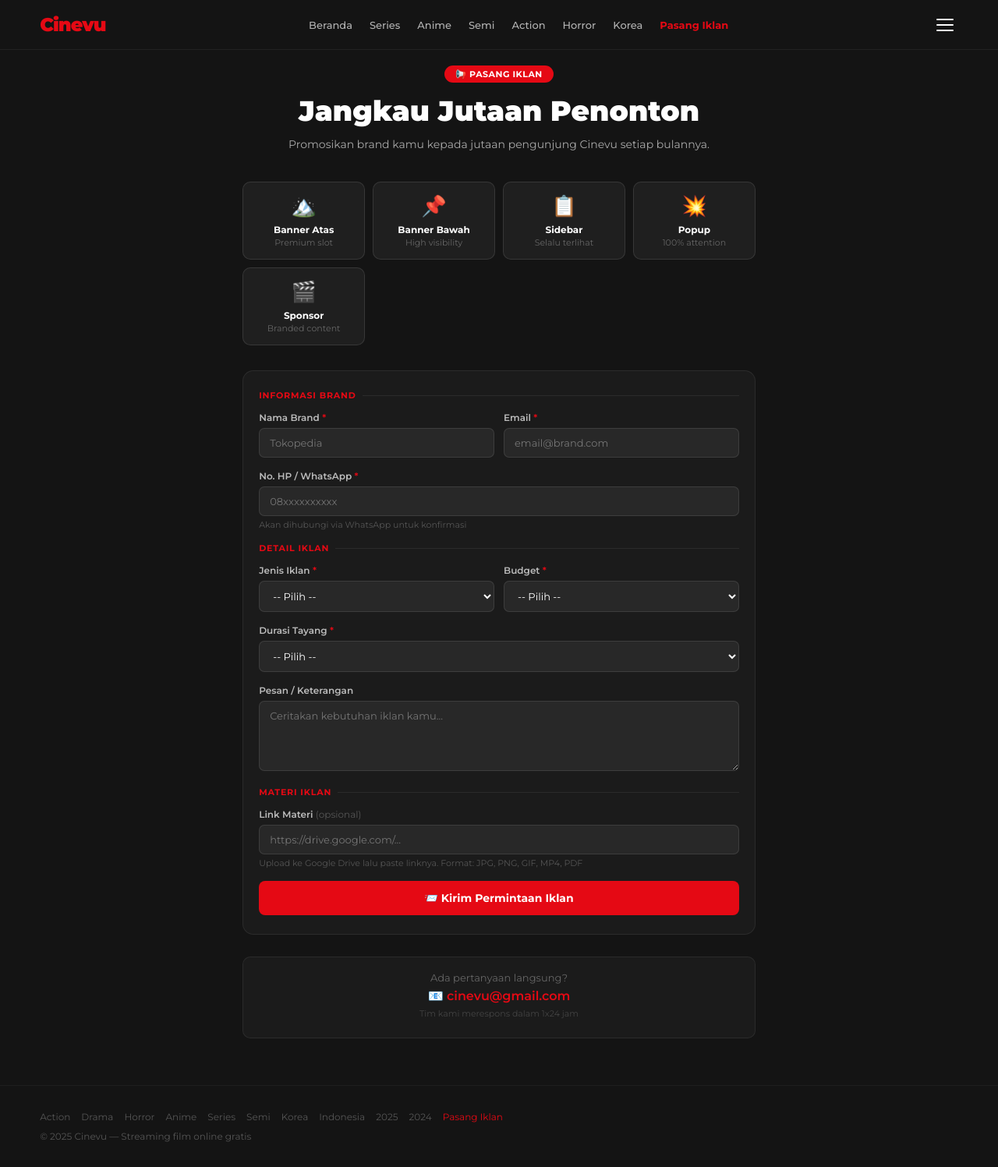
After one commit to RMBLOGG/cinevu, a Flask app: page /pasang-iklan in a window 1280 px wide. The commit adds this page. Shown: the whole page at 78% size. Run offline with Flask 3, Linux system fonts and the light colour scheme; data that the repository does not hold is empty.

Commit message:
Add files via upload

```diff
--- a/templates/base.html
+++ b/templates/base.html
@@ -358,6 +358,7 @@ footer{padding:32px 4%;border-top:1px solid #1e1e1e;color:#555;font-size:12px;}
     <a href="/genre/action">Action</a>
     <a href="/genre/horror">Horror</a>
     <a href="/country/korea">Korea</a>
+    <a href="/pasang-iklan" style="color:var(--red);font-weight:700;">Pasang Iklan</a>
   </div>
   <div class="nav-right">
     <button class="hamburger" id="menuBtn" aria-label="Menu">
@@ -460,6 +461,19 @@ footer{padding:32px 4%;border-top:1px solid #1e1e1e;color:#555;font-size:12px;}
 
 <main>{% block content %}{% endblock %}</main>
 
+<!-- SLOT IKLAN: footer_banner -->
+{% if iklan is defined and iklan.get('footer_banner') %}
+<div class="ad-slot ad-footer-banner">
+{% for ad in iklan['footer_banner'] %}
+  {% if ad.tipe == 'gambar' %}
+    <a href="{{ ad.link_url or '#' }}" target="_blank" rel="noopener"><img src="{{ ad.konten }}" alt="{{ ad.nama }}" style="max-width:100%;display:block;margin:0 auto;"></a>
+  {% elif ad.tipe in ('html','script') %}
+    {{ ad.konten | safe }}
+  {% endif %}
+{% endfor %}
+</div>
+{% endif %}
+
 <footer>
   <div class="footer-links">
     <a href="/genre/action">Action</a><a href="/genre/drama">Drama</a>
@@ -467,9 +481,26 @@ footer{padding:32px 4%;border-top:1px solid #1e1e1e;color:#555;font-size:12px;}
     <a href="/series">Series</a><a href="/semi">Semi</a>
     <a href="/country/korea">Korea</a><a href="/country/indonesia">Indonesia</a>
     <a href="/year/2025">2025</a><a href="/year/2024">2024</a>
+    <a href="/pasang-iklan" style="color:var(--red);">Pasang Iklan</a>
   </div>
   <p>© 2025 Cinevu — Streaming film online gratis</p>
 </footer>
+
+<!-- SLOT IKLAN: popup -->
+{% if iklan is defined and iklan.get('popup') %}
+{% for ad in iklan['popup'] %}
+<div id="popup-ad-{{ loop.index }}" style="position:fixed;inset:0;background:rgba(0,0,0,.75);z-index:9999;display:flex;align-items:center;justify-content:center;padding:16px;">
+  <div style="position:relative;max-width:520px;width:100%;">
+    <button onclick="this.parentElement.parentElement.remove()" style="position:absolute;top:-12px;right:-12px;background:#e50914;color:#fff;border:none;border-radius:50%;width:28px;height:28px;font-size:16px;cursor:pointer;z-index:1;">✕</button>
+    {% if ad.tipe == 'gambar' %}
+      <a href="{{ ad.link_url or '#' }}" target="_blank" rel="noopener"><img src="{{ ad.konten }}" style="width:100%;border-radius:8px;display:block;"></a>
+    {% else %}
+      {{ ad.konten | safe }}
+    {% endif %}
+  </div>
+</div>
+{% endfor %}
+{% endif %}
 
 <script>
 // Navbar scroll
--- /dev/null
+++ b/templates/pasang_iklan.html
@@ -0,0 +1,116 @@
+{% extends "base.html" %}
+{% block title %}Pasang Iklan — Cinevu{% endblock %}
+
+{% block extra_css %}
+<style>
+.iklan-page{padding:84px 4% 60px;max-width:760px;margin:0 auto;}
+.iklan-hero{text-align:center;margin-bottom:36px;}
+.iklan-hero .hero-badge{display:inline-block;background:var(--red);color:#fff;font-size:11px;font-weight:700;padding:4px 14px;border-radius:20px;letter-spacing:.5px;margin-bottom:14px;}
+.iklan-hero h1{font-size:clamp(22px,5vw,36px);font-weight:900;margin-bottom:10px;}
+.iklan-hero p{color:#aaa;font-size:14px;line-height:1.65;}
+.paket-grid{display:grid;grid-template-columns:repeat(auto-fill,minmax(140px,1fr));gap:10px;margin-bottom:32px;}
+.paket-card{background:rgba(255,255,255,.05);border:1px solid rgba(255,255,255,.1);border-radius:10px;padding:14px 12px;text-align:center;cursor:pointer;transition:all .2s;}
+.paket-card:hover,.paket-card.selected{border-color:var(--red);background:rgba(229,9,20,.08);}
+.paket-icon{font-size:26px;margin-bottom:7px;}
+.paket-name{font-size:12px;font-weight:700;}
+.paket-price{font-size:11px;color:#666;margin-top:2px;}
+.iklan-form{background:rgba(255,255,255,.03);border:1px solid rgba(255,255,255,.07);border-radius:14px;padding:24px 20px;}
+.fsec{font-size:11px;font-weight:700;color:var(--red);text-transform:uppercase;letter-spacing:.8px;margin:0 0 14px;display:flex;align-items:center;gap:8px;}
+.fsec::after{content:'';flex:1;height:1px;background:rgba(255,255,255,.07);}
+.fgroup{margin-bottom:16px;}
+.fgroup label{display:block;font-size:12px;font-weight:600;color:#bbb;margin-bottom:6px;}
+.req{color:var(--red);}
+.fctl{width:100%;background:rgba(255,255,255,.06);border:1px solid rgba(255,255,255,.1);color:#fff;font-family:var(--font,sans-serif);font-size:13px;padding:10px 13px;border-radius:7px;outline:none;transition:border-color .2s;box-sizing:border-box;}
+.fctl:focus{border-color:var(--red);}
+.fctl option{background:#1a1a1a;}
+textarea.fctl{resize:vertical;min-height:90px;}
+.frow{display:grid;grid-template-columns:1fr 1fr;gap:12px;}
+.fhint{font-size:11px;color:#555;margin-top:4px;}
+.btn-submit{width:100%;background:var(--red);color:#fff;border:none;font-family:var(--font,sans-serif);font-size:14px;font-weight:700;padding:13px;border-radius:8px;cursor:pointer;margin-top:6px;display:flex;align-items:center;justify-content:center;gap:8px;transition:opacity .2s;}
+.btn-submit:hover{opacity:.85;}
+.btn-submit:disabled{opacity:.45;cursor:not-allowed;}
+.falert{padding:13px 15px;border-radius:8px;font-size:13px;margin-bottom:18px;display:none;}
+.falert.success{background:rgba(70,211,105,.1);border:1px solid rgba(70,211,105,.25);color:#46d369;}
+.falert.error{background:rgba(229,9,20,.1);border:1px solid rgba(229,9,20,.25);color:#ff6b6b;}
+.kontak-box{background:rgba(255,255,255,.03);border:1px solid rgba(255,255,255,.07);border-radius:10px;padding:18px;margin-top:28px;text-align:center;}
+.kontak-box p{font-size:13px;color:#666;margin:0 0 6px;}
+.kontak-box a{color:var(--red);font-weight:600;text-decoration:none;}
+@media(max-width:600px){.frow{grid-template-columns:1fr;}.iklan-page{padding:76px 16px 40px;}.iklan-form{padding:18px 16px;}}
+</style>
+{% endblock %}
+
+{% block content %}
+<div class="iklan-page">
+  <div class="iklan-hero">
+    <div class="hero-badge">📢 PASANG IKLAN</div>
+    <h1>Jangkau Jutaan Penonton</h1>
+    <p>Promosikan brand kamu kepada jutaan pengunjung Cinevu setiap bulannya.</p>
+  </div>
+  <div class="paket-grid">
+    <div class="paket-card" onclick="pilihPaket(this,'Banner Atas')"><div class="paket-icon">🏔️</div><div class="paket-name">Banner Atas</div><div class="paket-price">Premium slot</div></div>
+    <div class="paket-card" onclick="pilihPaket(this,'Banner Bawah')"><div class="paket-icon">📌</div><div class="paket-name">Banner Bawah</div><div class="paket-price">High visibility</div></div>
+    <div class="paket-card" onclick="pilihPaket(this,'Sidebar')"><div class="paket-icon">📋</div><div class="paket-name">Sidebar</div><div class="paket-price">Selalu terlihat</div></div>
+    <div class="paket-card" onclick="pilihPaket(this,'Popup')"><div class="paket-icon">💥</div><div class="paket-name">Popup</div><div class="paket-price">100% attention</div></div>
+    <div class="paket-card" onclick="pilihPaket(this,'Sponsor Konten')"><div class="paket-icon">🎬</div><div class="paket-name">Sponsor</div><div class="paket-price">Branded content</div></div>
+  </div>
+  <div class="iklan-form">
+    <div id="formAlert" class="falert"></div>
+    <div class="fsec">Informasi Brand</div>
+    <div class="frow">
+      <div class="fgroup"><label>Nama Brand <span class="req">*</span></label><input type="text" class="fctl" id="namaBrand" placeholder="Tokopedia"></div>
+      <div class="fgroup"><label>Email <span class="req">*</span></label><input type="email" class="fctl" id="email" placeholder="email@brand.com"></div>
+    </div>
+    <div class="fgroup"><label>No. HP / WhatsApp <span class="req">*</span></label><input type="tel" class="fctl" id="noHp" placeholder="08xxxxxxxxxx"><div class="fhint">Akan dihubungi via WhatsApp untuk konfirmasi</div></div>
+    <div class="fsec">Detail Iklan</div>
+    <div class="frow">
+      <div class="fgroup"><label>Jenis Iklan <span class="req">*</span></label><select class="fctl" id="jenisIklan"><option value="">-- Pilih --</option><option>Banner Atas</option><option>Banner Bawah</option><option>Sidebar</option><option>Popup</option><option>Sponsor Konten</option></select></div>
+      <div class="fgroup"><label>Budget <span class="req">*</span></label><select class="fctl" id="budget"><option value="">-- Pilih --</option><option>Di bawah Rp 500.000</option><option>Rp 500.000 - 1.000.000</option><option>Rp 1.000.000 - 3.000.000</option><option>Rp 3.000.000 - 5.000.000</option><option>Di atas Rp 5.000.000</option><option>Negosiasi</option></select></div>
+    </div>
+    <div class="fgroup"><label>Durasi Tayang <span class="req">*</span></label><select class="fctl" id="durasiTayang"><option value="">-- Pilih --</option><option>1 Minggu</option><option>2 Minggu</option><option>1 Bulan</option><option>3 Bulan</option><option>6 Bulan</option><option>1 Tahun</option><option>Negosiasi</option></select></div>
+    <div class="fgroup"><label>Pesan / Keterangan</label><textarea class="fctl" id="pesan" placeholder="Ceritakan kebutuhan iklan kamu..."></textarea></div>
+    <div class="fsec">Materi Iklan</div>
+    <div class="fgroup"><label>Link Materi <span style="color:#555;font-weight:400;">(opsional)</span></label><input type="url" class="fctl" id="materiUrl" placeholder="https://drive.google.com/..."><div class="fhint">Upload ke Google Drive lalu paste linknya. Format: JPG, PNG, GIF, MP4, PDF</div></div>
+    <button class="btn-submit" id="submitBtn" onclick="submitForm()">
+      <span id="submitTxt">📨 Kirim Permintaan Iklan</span>
+      <span id="submitLoader" style="display:none;">⏳ Mengirim...</span>
+    </button>
+  </div>
+  <div class="kontak-box">
+    <p>Ada pertanyaan langsung?</p>
+    <a href="mailto:cinevu@gmail.com">📧 cinevu@gmail.com</a>
+    <p style="margin-top:6px;font-size:11px;color:#444;">Tim kami merespons dalam 1x24 jam</p>
+  </div>
+</div>
+{% endblock %}
+
+{% block extra_js %}
+<script>
+function pilihPaket(el,nama){document.querySelectorAll('.paket-card').forEach(c=>c.classList.remove('selected'));el.classList.add('selected');document.getElementById('jenisIklan').value=nama;}
+function showAlert(type,msg){const el=document.getElementById('formAlert');el.className=`falert ${type}`;el.textContent=msg;el.style.display='block';el.scrollIntoView({behavior:'smooth',block:'nearest'});}
+async function submitForm(){
+  const btn=document.getElementById('submitBtn');
+  const nama=document.getElementById('namaBrand').value.trim();
+  const email=document.getElementById('email').value.trim();
+  const noHp=document.getElementById('noHp').value.trim();
+  const jenis=document.getElementById('jenisIklan').value;
+  const budget=document.getElementById('budget').value;
+  const durasi=document.getElementById('durasiTayang').value;
+  const pesan=document.getElementById('pesan').value.trim();
+  const materi=document.getElementById('materiUrl').value.trim();
+  if(!nama||!email||!noHp||!jenis||!budget||!durasi){showAlert('error','Harap lengkapi semua field wajib (*)');return;}
+  if(!/^[^\s@]+@[^\s@]+\.[^\s@]+$/.test(email)){showAlert('error','Format email tidak valid');return;}
+  btn.disabled=true;
+  document.getElementById('submitTxt').style.display='none';
+  document.getElementById('submitLoader').style.display='inline';
+  try{
+    const res=await fetch('/api/iklan/submit',{method:'POST',headers:{'Content-Type':'application/json'},body:JSON.stringify({nama_brand:nama,email,no_hp:noHp,jenis_iklan:jenis,budget,durasi_tayang:durasi,pesan,materi_url:materi})});
+    const data=await res.json();
+    if(data.ok){showAlert('success','Permintaan iklan berhasil dikirim! Tim kami akan menghubungi kamu segera.');['namaBrand','email','noHp','pesan','materiUrl'].forEach(id=>document.getElementById(id).value='');document.getElementById('jenisIklan').value='';document.getElementById('budget').value='';document.getElementById('durasiTayang').value='';document.querySelectorAll('.paket-card').forEach(c=>c.classList.remove('selected'));}
+    else{showAlert('error',data.error||'Gagal mengirim. Coba lagi.');}
+  }catch(e){showAlert('error','Koneksi error. Coba lagi.');}
+  btn.disabled=false;
+  document.getElementById('submitTxt').style.display='inline';
+  document.getElementById('submitLoader').style.display='none';
+}
+</script>
+{% endblock %}
```
Also changed, not shown: templates/home.html (+19 -0 lines), templates/watch.html (+20 -0 lines).
